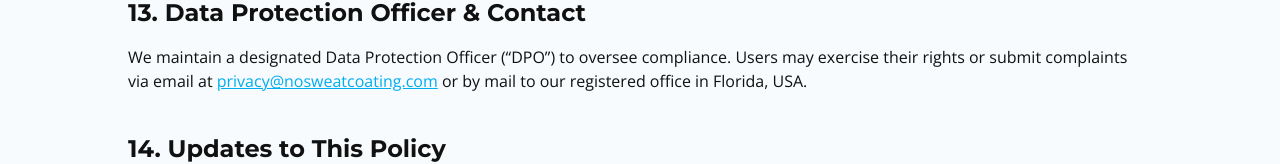
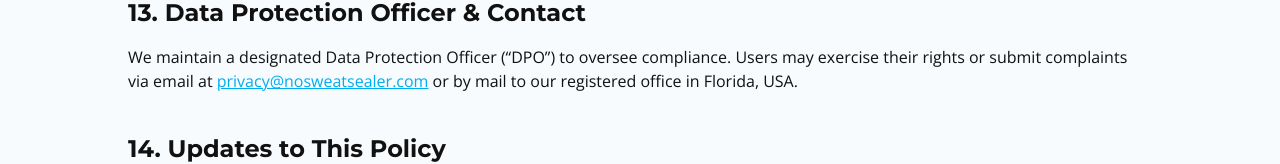
Before and after one commit to nathanreardon78/no-sweat, a Next.js app: page /privacy in a window 1280 px wide. Shown: the part 3061-3225 px from the top of the page. Built offline with nearby package versions, Linux system fonts and the light colour scheme.

Commit message:
edit: changed site url to nosweatsealer.com and replaced all occurences

```diff
--- a/app/layout.tsx
+++ b/app/layout.tsx
@@ -7,7 +7,7 @@ import Footer from '@/components/Footer';
 import { CartProvider } from '@/components/CartContext';
 import FloatingCartButton from '@/components/FloatingCartButton';
 
-const siteUrl = 'https://nosweatcoating.com';
+const siteUrl = 'https://nosweatsealer.com';
 
 export const metadata: Metadata = {
   // Required for generating absolute URLs in OG tags
--- a/app/privacy/page.tsx
+++ b/app/privacy/page.tsx
@@ -377,10 +377,10 @@ export default function PrivacyPage() {
               oversee compliance. Users may exercise their rights or submit
               complaints via email at&nbsp;
               <a
-                href="mailto:privacy@nosweatcoating.com"
+                href="mailto:privacy@nosweatsealer.com"
                 className="text-[#00AEEF] underline"
               >
-                privacy@nosweatcoating.com
+                privacy@nosweatsealer.com
               </a>
               &nbsp;or by mail to our registered office in Florida, USA.
             </p>
```
Also changed, not shown: app/robots.txt, 1 other file (tests, documents, lock files or other folders).
